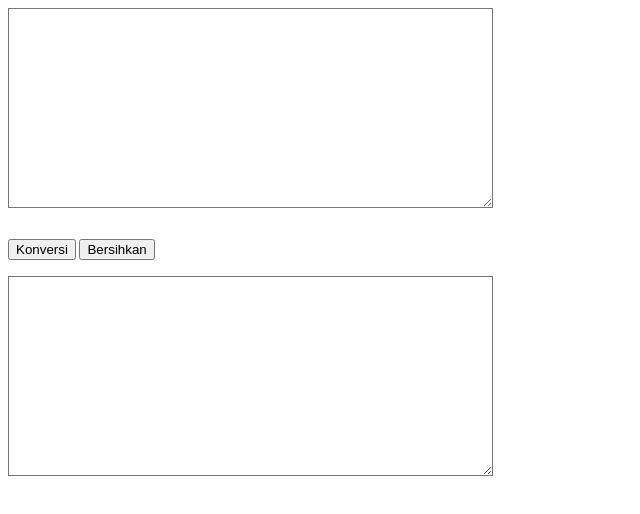
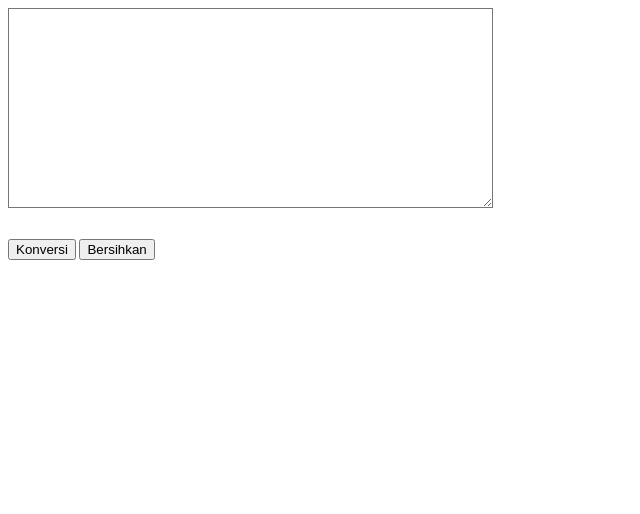
Before and after one commit to absaputro/abs, a plain HTML site: page ppc-converter.html in a window 1280 px wide. Shown: the whole page, without its empty margins (0-640 px from the left). Drawn offline with Linux system fonts and the light colour scheme.

Commit message:
Update ppc-converter.html

```diff
--- a/ppc-converter.html
+++ b/ppc-converter.html
@@ -48,12 +48,9 @@ what.form.displaycount.value=formcontent.length
     <font color="#6B828E" size="2" face="Arial, Helvetica, sans-serif"><textarea name="data1" style="width: 485px; height: 200px;overflow:hidden; background-image:url(html-coder-txt.jpg); background-repeat:no-repeat; padding:10px;"></textarea>
   </font></p>
   <p align=""><font color="#6B828E" size="2" face="Arial, Helvetica, sans-serif"><br>
-      <input name="button" type="button" class="abt2" onClick="html2entities(this.form.data2)" onMouseOver="this.className='abt2 abt2hov'" onMouseOut="this.className='abt2'" value="Konversi">
+      <input name="button" type="button" class="abt2" onClick="html2entities(this.form.data1)" onMouseOver="this.className='abt2 abt2hov'" onMouseOut="this.className='abt2'" value="Konversi">
       <input onMouseOver="this.className='abt3 abt3hov'" onMouseOut="this.className='abt3'" class="abt3" name="Clear" value="Bersihkan" type="reset">
 
-<p>
-    <font color="#6B828E" size="2" face="Arial, Helvetica, sans-serif"><textarea name="data2" style="width: 485px; height: 200px;overflow:hidden; background-image:url(html-coder-txt.jpg); background-repeat:no-repeat; padding:10px;"></textarea>
-  </font></p>
 </form>
 </body>
 </html>
```
